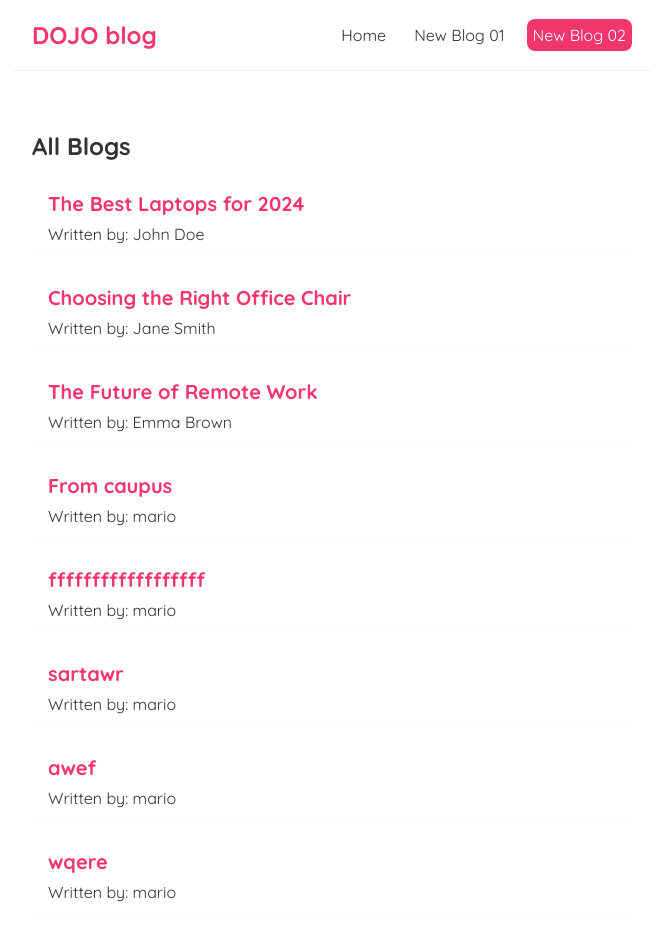
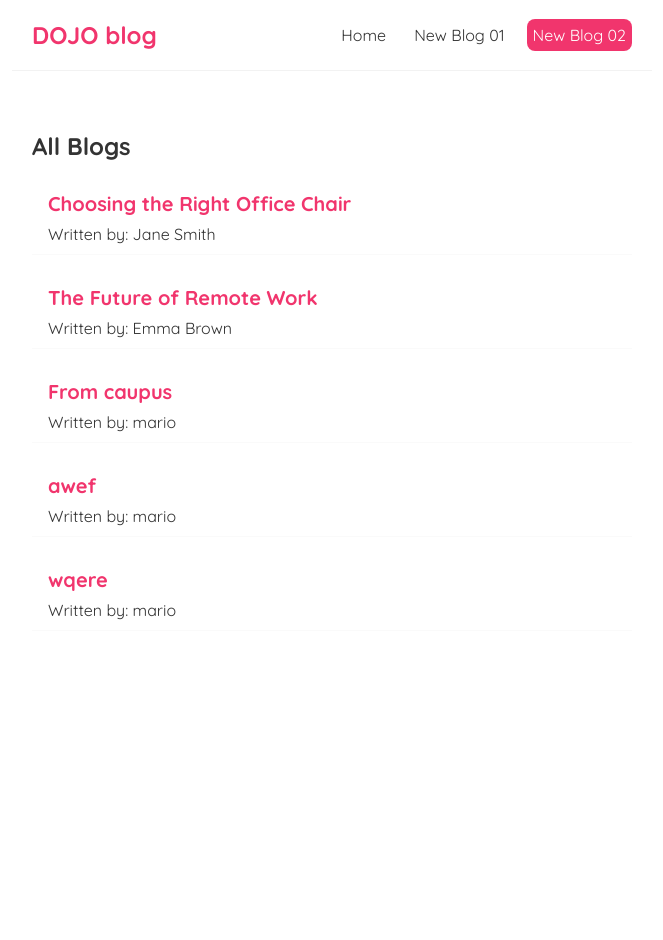
Before and after one commit to KTsybulka/dojo-blog, a React (Create React App) app: page / in a window 1280 px wide. Shown: the top 940 px of the page, without its empty margins (308-971 px from the left). After the commit the page ends 800 px from the top, so only its background shows below. Built offline with nearby package versions, Linux system fonts and the light colour scheme; data requests are answered from the project's data file.

Commit message:
Delete blogs

```diff
--- a/data/db.json
+++ b/data/db.json
@@ -1,11 +1,5 @@
 {
   "blogs": [
-    {
-      "id": "1",
-      "title": "The Best Laptops for 2024",
-      "author": "John Doe",
-      "body": "Looking for a laptop in 2024? Here's a guide to the best laptops for productivity, gaming, and everyday use."
-    },
     {
       "id": "5",
       "title": "Choosing the Right Office Chair",
@@ -25,18 +19,6 @@
       "author": "mario"
     },
     {
-      "id": "e6ec",
-      "title": "ffffffffffffffffff",
-      "body": "fffffffffffffffffffffffff",
-      "author": "mario"
-    },
-    {
-      "id": "cd5f",
-      "title": "sartawr",
-      "body": "wrtwqteqw",
-      "author": "mario"
-    },
-    {
       "id": "d581",
       "title": "awef",
       "body": "awef",
--- a/src/components/BlogDetails.js
+++ b/src/components/BlogDetails.js
@@ -1,9 +1,21 @@
 import { useParams } from "react-router-dom";
 import useFetch from "../useFetch";
+import { fireEvent } from "@testing-library/react";
+import { useNavigate } from "react-router-dom";
 
 const BlogDetails = () => {
     const { id } = useParams();
     const { data: blog, error, isPending } = useFetch('http://localhost:8000/blogs/' + id);
+    const navigate = useNavigate();
+
+    const handleClick = () => {
+        fetch('http://localhost:8000/blogs/' + blog.id, {
+            method: 'DELETE'
+        }).then(() => {
+            console.log('blog deleted');
+            navigate('/');
+        }); // Fixed missing closing parenthesis here
+    };
 
 return (
     <div className="blog-details">
@@ -15,6 +27,7 @@ return (
                 <h2>{blog.title}</h2>
                 <p>Written by {blog.author}</p>
                 <div>{blog.body} </div>
+                <button onClick={handleClick}>Delete</button>
             </article>
             )}
         </div>
```
Also changed, not shown: 1 other file (tests, documents, lock files or other folders).
